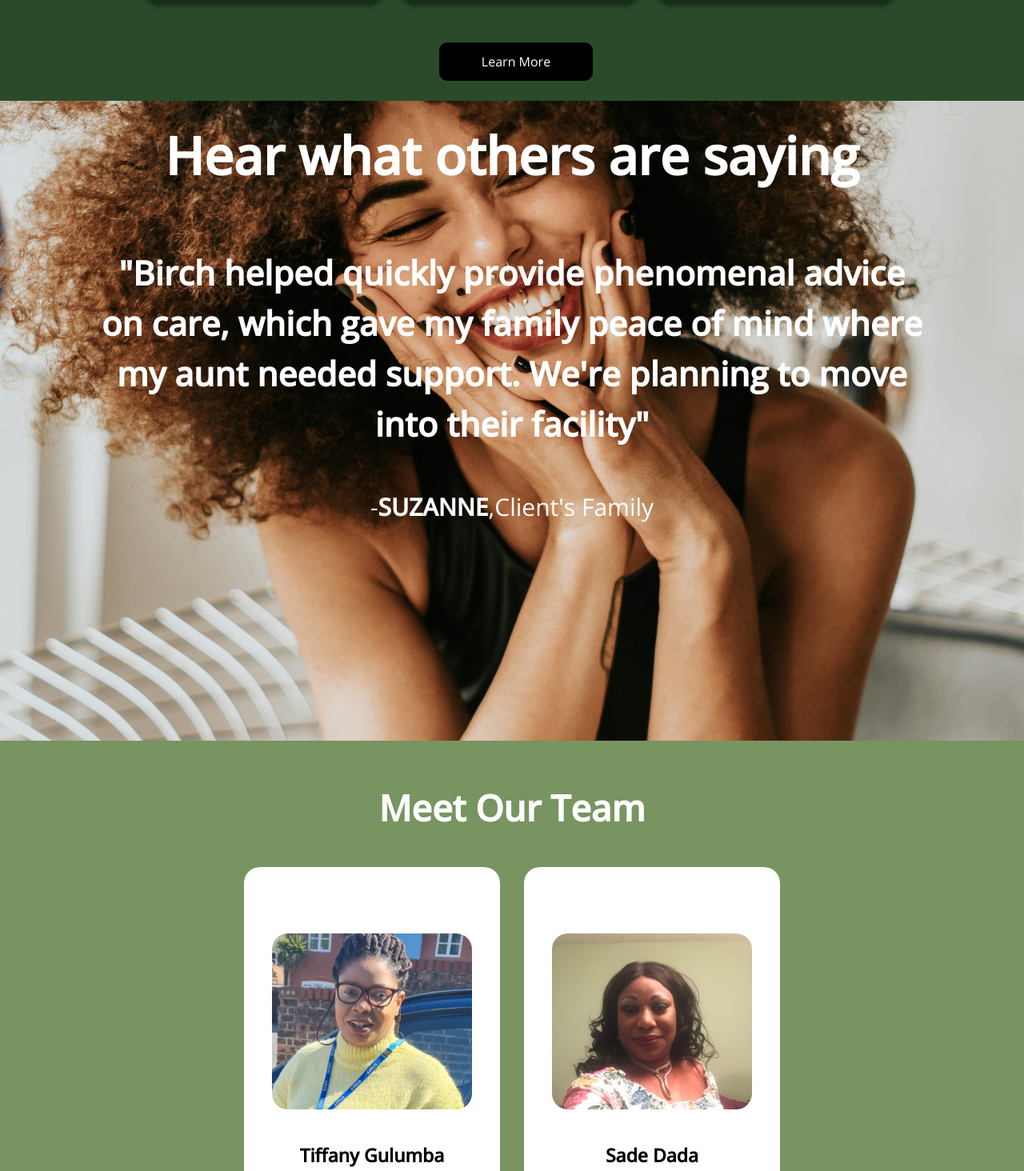
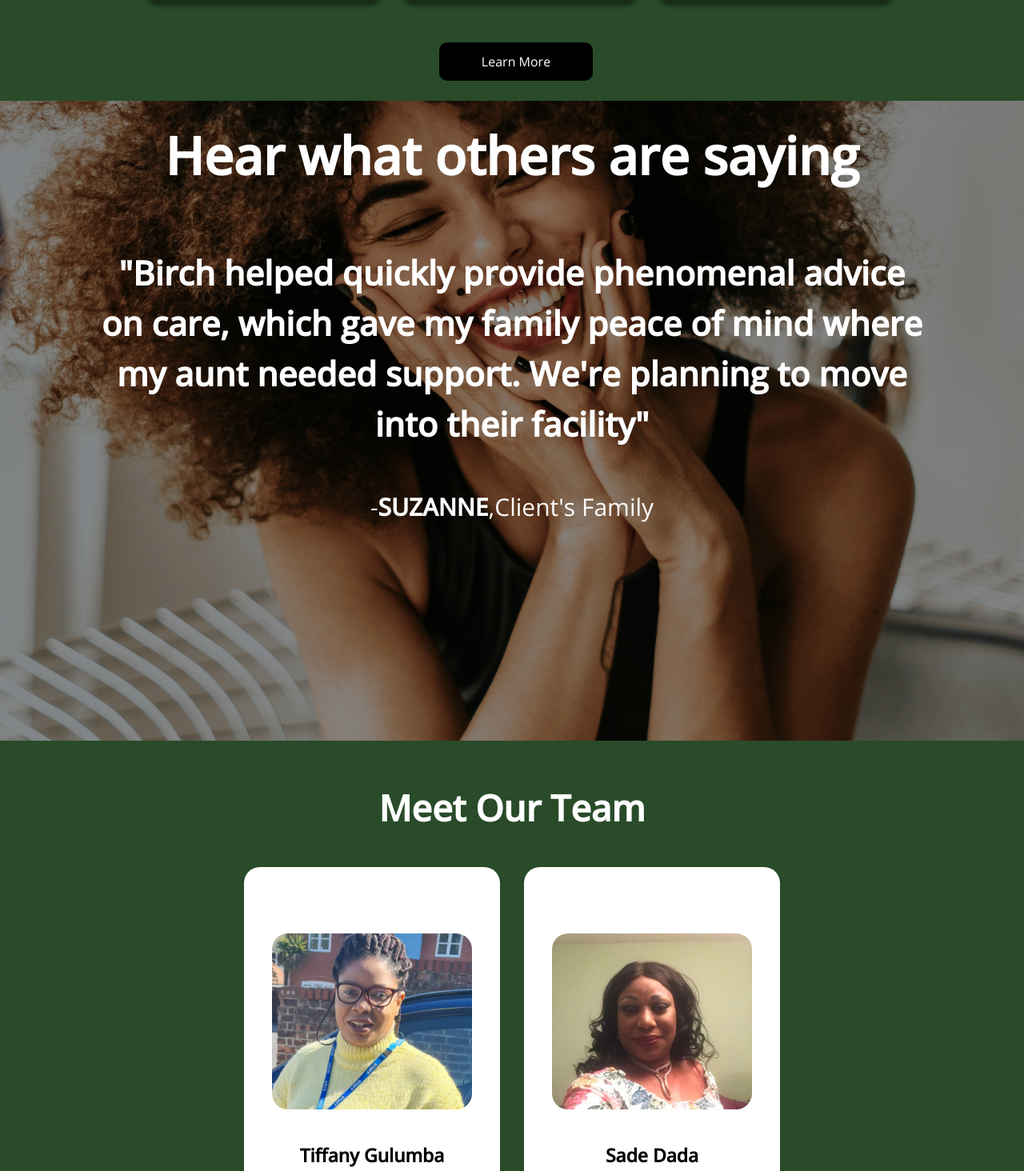
Before and after one commit to dimz-hub/elder-care, a React (Create React App) app: page / in a window 1280 px wide. Shown: the part 3826-5290 px from the top of the page at 80% size. Built offline with nearby package versions, Linux system fonts and the light colour scheme; no server answers.

Commit message:
final i hope

```diff
--- a/src/Components/Admin.jsx
+++ b/src/Components/Admin.jsx
@@ -78,7 +78,7 @@ export default function Admin() {
 
 async function handleSignOut(){
    await signOut(auth)
-        navigate('/signin')
+        navigate('/')
 
 }
 
--- a/src/Components/Clientreview.jsx
+++ b/src/Components/Clientreview.jsx
@@ -2,8 +2,8 @@ import React from 'react'
 
 export default function Clientreview({clientRef}) {
   return (
-    <div className='w-[100vw] h-[100vh] bg-[#DCF2F1] client-review  xs:pb-[70px] xs:min-h-[100vh] xs:h-[100%] md:min-h-[100vh] md:h-[100%] lg:min-h-[100vh] lg:h-[100%]'>
-        <div className='client-review-container ' ref={clientRef} style={{ opacity: 0, transition: 'opacity 1s ease-in' }}>
+    <div className='w-[100vw] h-[100vh] bg-[#DCF2F1] xs:relative client-review  xs:pb-[70px] xs:min-h-[100vh] xs:h-[100%] md:min-h-[100vh] md:h-[100%] lg:min-h-[100vh] lg:h-[100%]'>
+        <div className='client-review-container xs:absolute xs:bg-black xs:bg-opacity-10 xs:top-0 xs:left-0  ' ref={clientRef} style={{ opacity: 0, transition: 'opacity 1s ease-in' }}>
 
         <div className='w-[90vw] m-[auto] flex items-center justify-center flex-col text-[white]  pt-[20px]  '>
             <h1 className='text-[65px] font-[800] md:mb-[10px]  mb-[25px] xs:text-[46px] xs:text-center md:text-[50px] md:text-center lg:text-[55px] lg:text-center' >Hear what others are saying</h1>
--- a/src/Components/Enquiry.jsx
+++ b/src/Components/Enquiry.jsx
@@ -92,7 +92,7 @@ try{
              <h1 className='text-[45px] font-[800] text-[#4F6F52] mb-[25px] xs:text-center xs:text-[37px]'>
                 Make an Enquiry
              </h1>
-             <p className='text-center font-[500] text-[25px] mb-[30px] xs:text-[20px] xs:text-[white] '>
+             <p className='text-center font-[500] text-[25px] mb-[30px] xs:text-[20px]  '>
 
 Please make us aware of your preferences, and we will reach out to you <br/> via phone or email to discuss your requirements.
              </p>
--- a/src/Components/Navbar.jsx
+++ b/src/Components/Navbar.jsx
@@ -60,7 +60,7 @@ useEffect(() => {
     <img src='images/toggle.png' alt='toggle' className='xs:w-[40px] w-[50px] hidden xs:block' onClick={showNav} />
   </div>
     </div>
-    <div className = {`${ scrolled? 'navlinks-scrolled mr-[25px]  xs:mr-[0px]' :  'navlinks-fixed'} gap-[15px] font-[400] text-[22px] flex items-center xs:pt-[30px] xs:gap-[10px] xs:gap-[30px] xs:flex-col xs:z-30  xs:w-[100vw] xs:h-[88vh] xs:items-center xs:absolute xs:right-0 xs:overflow-hidden  lg:text-[18px]  ${toggle?'xs:flex xs:bg-[#789461] xs:transition xs:duration-500 xs:ease-in-out' : 'xs:h-[0px] xs:hidden transition xs:duration-500 xs:ease-out' }`}>
+    <div className = {`${ scrolled? 'navlinks-scrolled mr-[25px]  xs:mr-[0px]' :  'navlinks-fixed'} gap-[15px] font-[400] text-[22px] flex items-center xs:pt-[30px] xs:text-[black]  xs:gap-[10px] xs:gap-[30px] xs:flex-col xs:z-30  xs:w-[100vw] xs:h-[88vh] xs:items-center xs:absolute xs:right-0 xs:overflow-hidden  lg:text-[18px]  ${toggle?'xs:flex xs:bg-[#F1EFEF] xs:transition xs:duration-500 xs:ease-in-out' : 'xs:h-[0px] xs:hidden transition xs:duration-500 xs:ease-out' }`}>
     <Link to={'/'}>
   <span className='xs:p-[50px]' >Home</span>
     </Link>
--- a/src/Components/Team.jsx
+++ b/src/Components/Team.jsx
@@ -2,7 +2,7 @@ import React from 'react'
 
 export default function Team( {teamRef}) {
   return (
-    <div className= 'w-[100vw] h-[100vh] bg-[#789461] xs:h-[auto] md:h-[auto] ' >
+    <div className= 'w-[100vw] h-[100vh] bg-[#294B29] xs:h-[auto] md:h-[auto] ' >
         <div className='w-[90vw] m-[auto] flex flex-col items-center p-[50px] gap-[40px]' ref={teamRef} style={{ opacity: 0, transition: 'opacity 1s ease-in' }}>
           <h1 className='text-[white] text-[45px] font-[600] xs:text-center'>Meet Our Team</h1>
           <div className='flex items-center justify-center gap-[30px] xs:flex-col  md:flex-col' >
--- a/src/index.css
+++ b/src/index.css
@@ -215,10 +215,12 @@ animation: fadeIn 3s ease-out 0.5s forwards;
 
 .client-review-container{
   width: 100%;
-  height: 100%;
-  /* background: rgba(220, 242, 241, 0.4); */
-  /* background: rgba(80, 98, 58,0.7);
-  /* position: absolute; */
+  min-height: 100vh;
+  height: aut;
+   background: rgba(0, 0, 0, 0.4);
+  /* background: rgba(80, 98, 58,0.7);  */
+
+   /* position: absolute;  */
   top: 0;
   left: 0;
   /* z-index:-1; */
```
